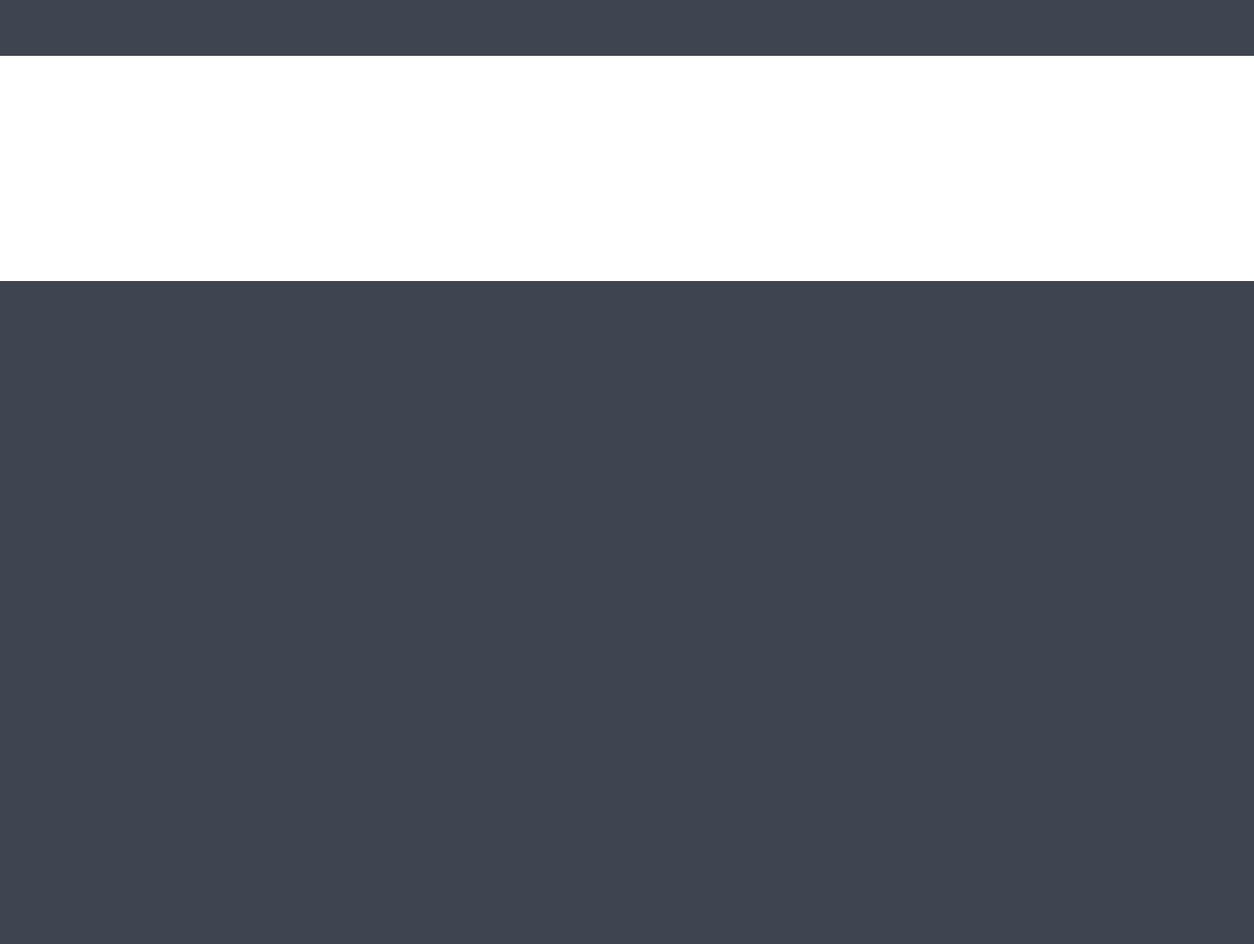
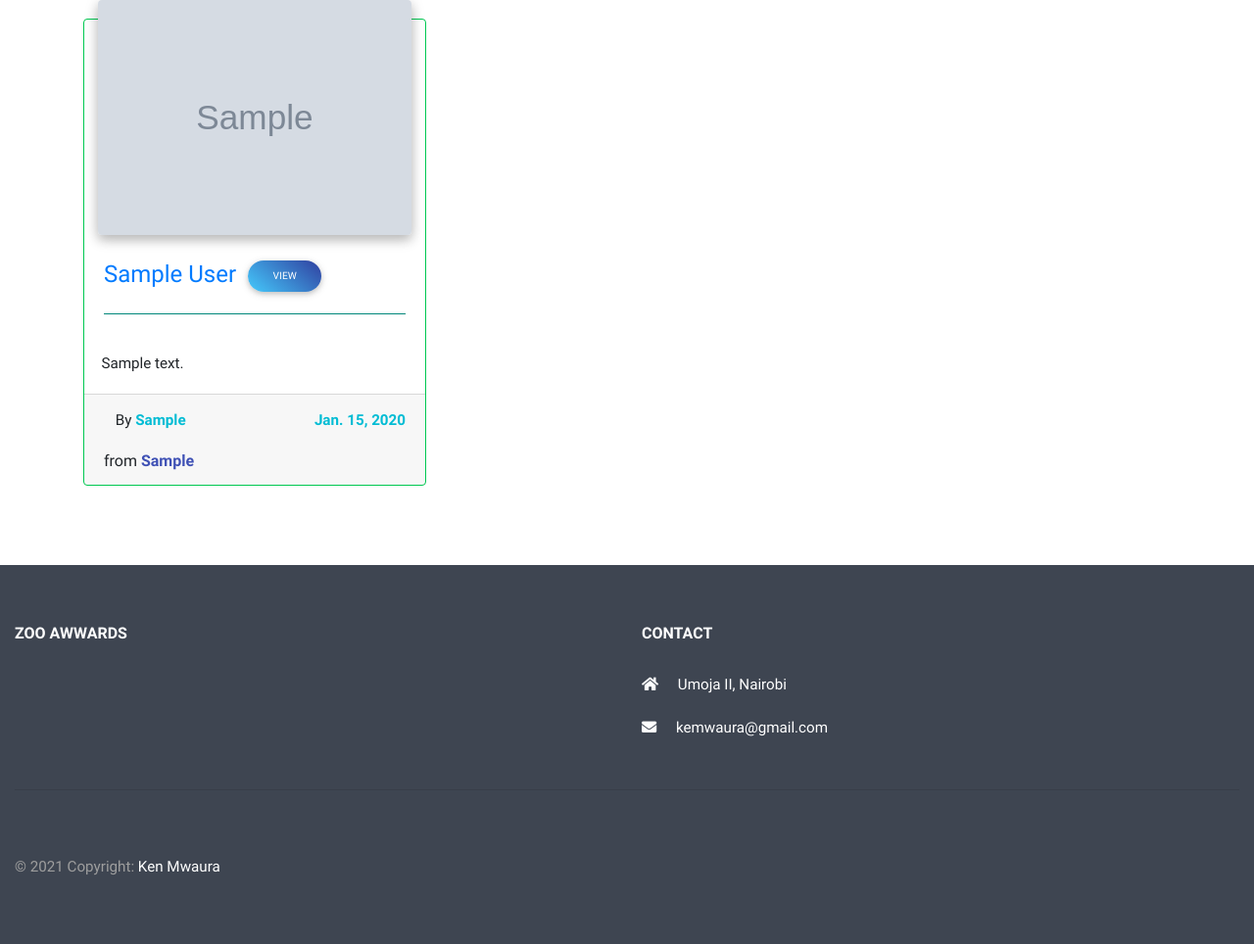
Before and after one commit to KenMwaura1/zoo-awwards, a Django app: page / in a window 1280 px wide. Shown: the part 513-1477 px from the top of the page at 98% size. Before the commit the page ends 800 px from the top, so only its background shows below. Run offline with Django 3.2, Linux system fonts and the light colour scheme; a user stored in the database is signed in; tables that the repository leaves empty hold one stand-in row (values such as "Sample post"); grey boxes marked "Sample" are stand-in pictures; some libraries are stand-ins or nearby versions.

Commit message:
updated the home page with a modal to add new projects

```diff
--- a/z_awwards/templates/z_awwards/home.html
+++ b/z_awwards/templates/z_awwards/home.html
@@ -1,15 +1,102 @@
 {% extends "base.html"%}
+{% load crispy_forms_filters %}
+{% load static %}
 
 {% block content %}
-    <div class="container">
+    <div class="container" style="margin-top:10%">
         <div class="row">
             <div class="col-md-12">
                 <h1>Welcome to Z-Awards</h1>
                 <p>
-                    This is a simple application to manage your awards.
+                    This is a simple application to manage your awwards projects.
                 </p>
-                <button class="btn brn-sm btn-cyan btn-rounded"> SSup</button>
             </div>
         </div>
+        <div class="box-site-head js-single-element">
+            <div class="box-bg has-tablet">
+                <a href="{% url 'single_project' random_project.title %}">
+                    <img src="{{  random_project.photo.url }}" alt="{{ random_project.title }}" class="img-fluid" height="25%" width="25%">
+                </a>
+            </div>
+            <div class="box-content over mi" style="background-image:url({% static 'images/download.jpeg'%})">
+                <a href="{% url 'single_project' random_project.title %}" class="site-link" aria-label=""></a>
+                <div class="inner vertical-center">
+                    <div class="box-info">
+                        <div class="row mx-auto D-block">
+                            <h2 class="heading-large"><a href="{% url 'single_project' random_project.title %}"  style="margin-top:-100px;">{{ random_project.title }}</a>
+                            </h2>
+                        </div>
+                    <div class="row mx-auto D-block">
+                        <div class="by ">
+                            by <strong class="h4 teal-text"><a href="">{{ random_project.user.username }}</a>
+                        </strong> from <strong class="indigo-text">{{ random_project.user.userprofile.location }}</strong>
+                        </div>
+                    </div>
+                </div>
+            </div>
+
+        </div>
+
     </div>
+        <div class="row" >
+            {% if all_projects %}
+                {% for project in all_projects %}
+                    <div class="col-md-4"   style="margin-bottom: 5%">
+                        <div class="card card-cascade narrower border-success">
+                            <div class="view view-cascade overlay">
+                                <a href="{% url 'single_project' project.title %}"> <img src="{{ project.photo.url }}" alt="{{ project.title }}" class="img-fluid"></a>
+                            </div>
+                            <div class="card-content">
+
+                                <div class="card-body">
+                                    <h4 class="card-title"><a href="{% url 'single_project' project.title %}">{{project.title|title}}</a>
+                                        <a class="btn btn-sm blue-gradient btn-rounded" href="{{ project.url }}" style=""> View</a>
+                                    </h4>
+                                    <hr class="teal">
+                                </div>
+                                <div class="card-description " style="margin-left: 5%">
+                                    <p>{{ project.description }}</p>
+                                </div>
+                                <div class="card-footer">
+                                    <div class="card-meta">
+                                        <div class="by">
+                                            <p class="card-text cya"><img src="{{project.user.profile.profile_picture.url}}"  class="nav-img mr-2" alt="">
+                                                By <strong class="cyan-text"> {{project.user.username|title}} <span style="float:right">{{project.date|date}}</span> </strong>
+                                            </p>
+                                            from <strong class="indigo-text">{{ project.user.userprofile.location }}</strong>
+                                        </div>
+                                    </div>
+                                </div>
+                            </div>
+                        </div>
+                    </div>
+                {% endfor %}
+            {% endif %}
+        </div>
+    </div>
+    {% if user.is_authenticated %}
+        <div class="modal fade bd-example-modal-xl" id="ModalCenter" tabindex="-1" role="dialog"
+             aria-labelledby="exampleModalCenterTitle"
+             aria-hidden="true">
+            <div class="modal-dialog modal-dialog-centered" role="document">
+                <div class="modal-content">
+                    <div class="modal-header">
+                        <h5 class="modal-title h3" id="exampleModalLongTitle">Upload a project</h5>
+                        <button type="button" class="close" data-dismiss="modal" aria-label="Close">
+                            <span aria-hidden="true">&times;</span>
+                        </button>
+                    </div>
+                    <div class="modal-body">
+                        <form action="" method="post" enctype="multipart/form-data">
+                            {% csrf_token %}
+                            {{ form|crispy }}
+                            <input type="submit" class="btn btn-sm btn-cyan btn-rounded" value="Save"/>
+                            <button type="button" class="btn btn-reddit btn-sm btn-rounded" data-dismiss="modal">Close
+                            </button>
+                        </form>
+                    </div>
+                </div>
+            </div>
+        </div>
+    {% endif %}
 {% endblock %}
```
